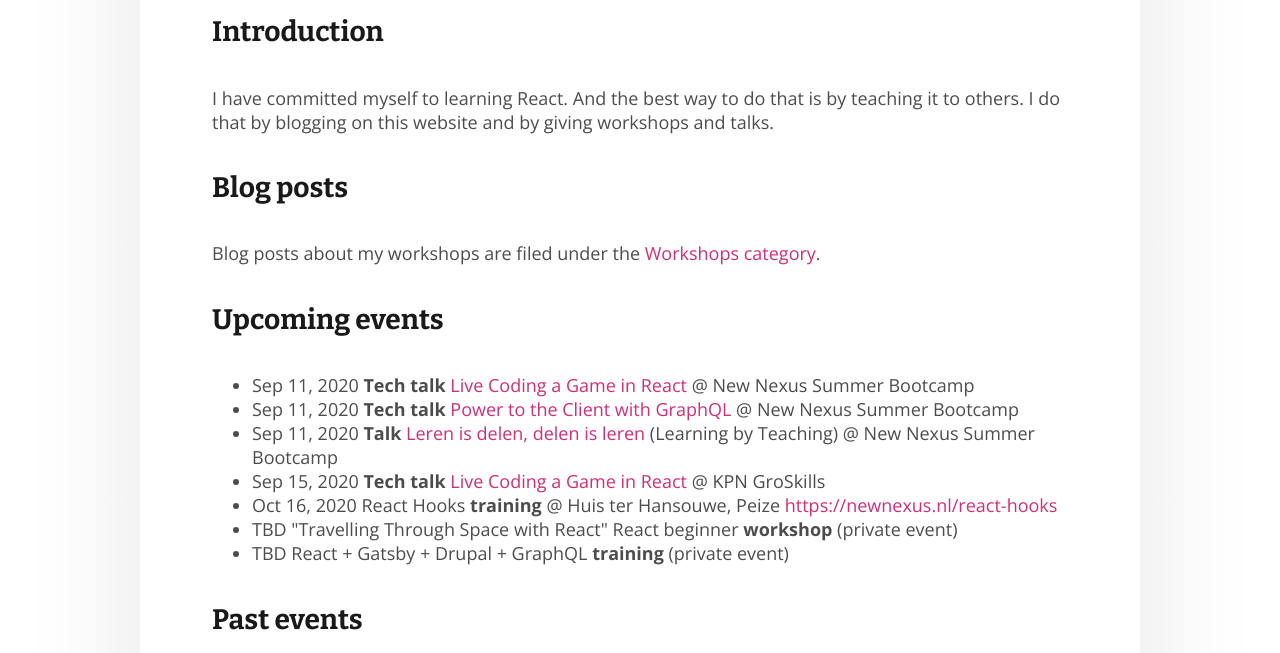
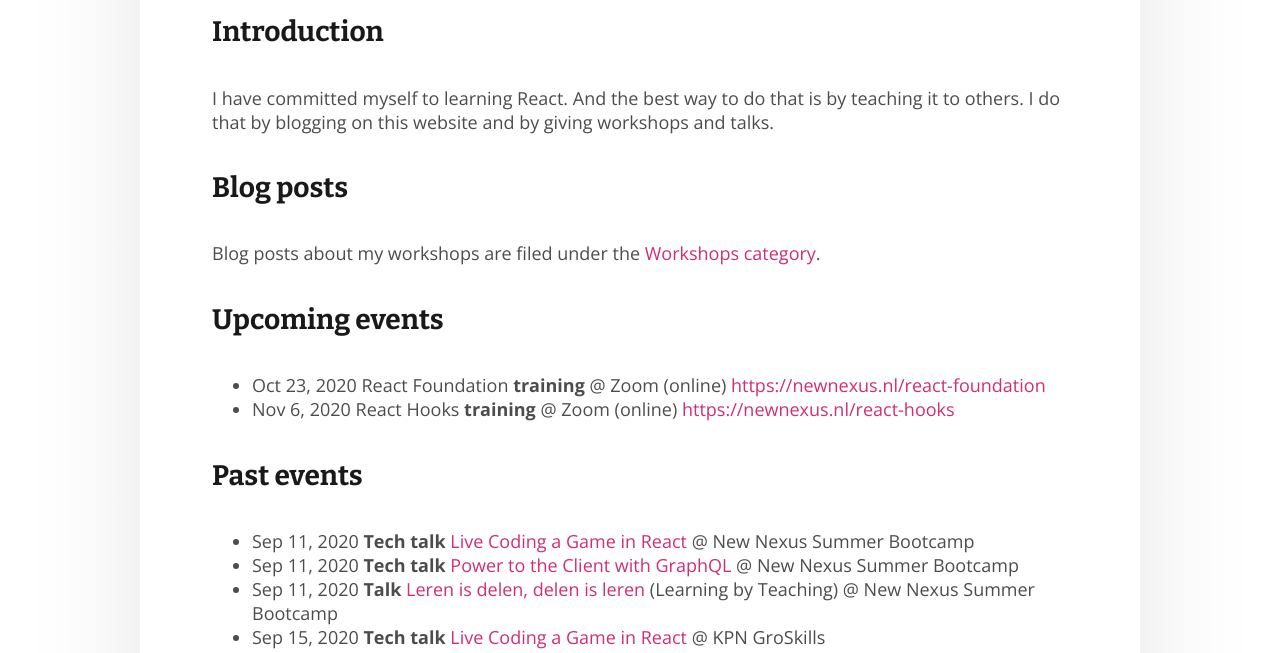
Before and after one commit to bouwe77/bouwe77.github.io, a Gatsby site: page /workshops in a window 1280 px wide. Shown: the part 262-915 px from the top of the page. Built offline with nearby package versions, Linux system fonts and the light colour scheme; Gatsby itself is replaced by a stand-in of ours.

Commit message:
Moved events to past events and added React training events

```diff
--- a/src/pages/workshops.mdx
+++ b/src/pages/workshops.mdx
@@ -16,16 +16,15 @@ Blog posts about my workshops are filed under the <Link to="/categories/workshop
 
 #### Upcoming events
 
+- Oct 23, 2020 React Foundation **training** @ Zoom (online) https://newnexus.nl/react-foundation
+- Nov 6, 2020 React Hooks **training** @ Zoom (online) https://newnexus.nl/react-hooks
+
+#### Past events
+
 - Sep 11, 2020 **Tech talk** [Live Coding a Game in React] @ New Nexus Summer Bootcamp
 - Sep 11, 2020 **Tech talk** [Power to the Client with GraphQL] @ New Nexus Summer Bootcamp
 - Sep 11, 2020 **Talk** [Leren is delen, delen is leren] (Learning by Teaching) @ New Nexus Summer Bootcamp
 - Sep 15, 2020 **Tech talk** [Live Coding a Game in React] @ KPN GroSkills
-- Oct 16, 2020 React Hooks **training** @ Huis ter Hansouwe, Peize https://newnexus.nl/react-hooks
-- TBD "Travelling Through Space with React" React beginner **workshop** (private event)
-- TBD React + Gatsby + Drupal + GraphQL **training** (private event)
-
-#### Past events
-
 - Feb 28, 2020 **Talk** on "Scrum for the Workplace" @ LakeHub Academy, Kenia (remote)
 - Feb 21, 2020 "Travelling Through Space with React"
   React beginner **workshop** @ Frontend Devs Groningen meetup
```
